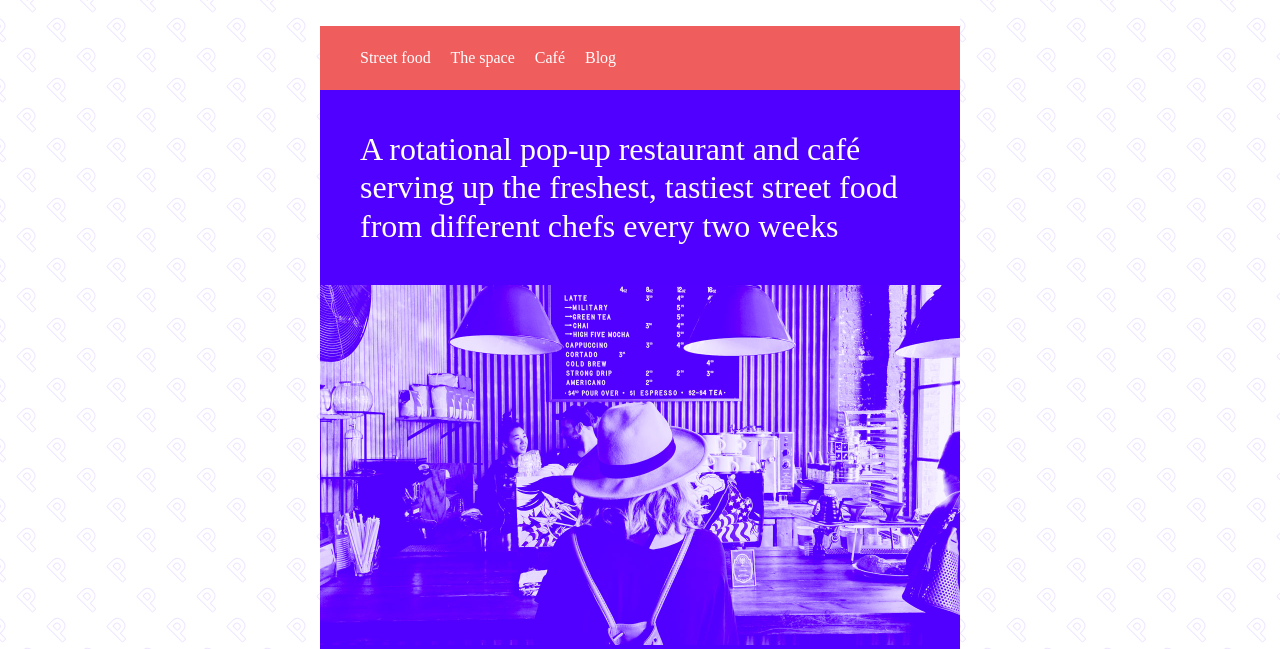
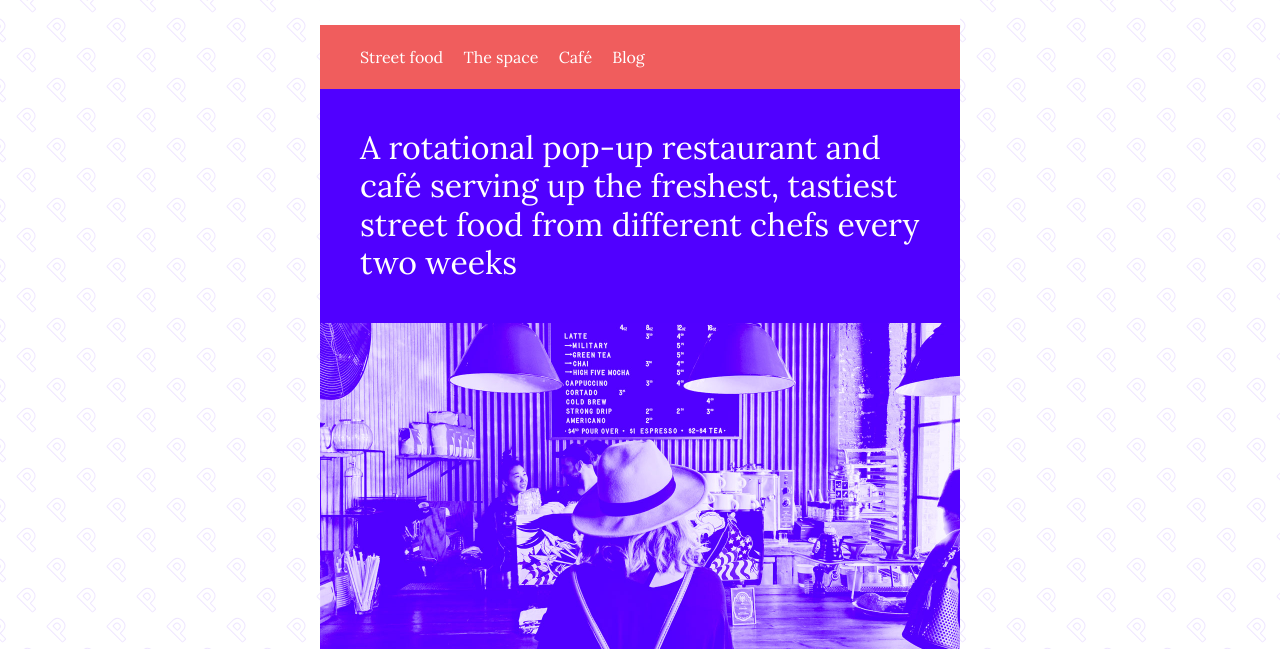
Before and after one commit to mbalandari/sh2-cafe, a plain HTML site: page index.html in a window 1280 px wide. Shown: the part 151-800 px from the top of the page. Drawn offline with Linux system fonts and the light colour scheme.

Commit message:
add hover and font

```diff
--- a/index.html
+++ b/index.html
@@ -4,6 +4,9 @@
 <head>
     <meta charset="UTF-8">
     <meta name="viewport" content="width=device-width, initial-scale=1.0">
+    <link rel="preconnect" href="https://fonts.googleapis.com">
+    <link rel="preconnect" href="https://fonts.gstatic.com" crossorigin>
+    <link href="https://fonts.googleapis.com/css2?family=Lora:ital@0;1&display=swap" rel="stylesheet">
     <link rel="stylesheet" href="base.css">
     <link rel="stylesheet" href="style.css">
     <title>Cafe</title>
--- a/style.css
+++ b/style.css
@@ -8,8 +8,9 @@ html {
 
 body {
     color: #ffffff;
+    font-family: 'Lora', serif;
     background-image: url(./assets/background.svg);
-    width: 40rem;
+    max-width: 40rem;
     margin: 0 auto;
     padding-top: 2.5rem;
     line-height: 1.5;
@@ -29,6 +30,11 @@ nav a {
     color: #ffffff;
     text-decoration: none;
     margin-right: 1rem;
+}
+
+nav a:hover {
+    color: #5000ff;
+    border-bottom: solid 2px #ffffff;
 }
 
 h2 {
```
